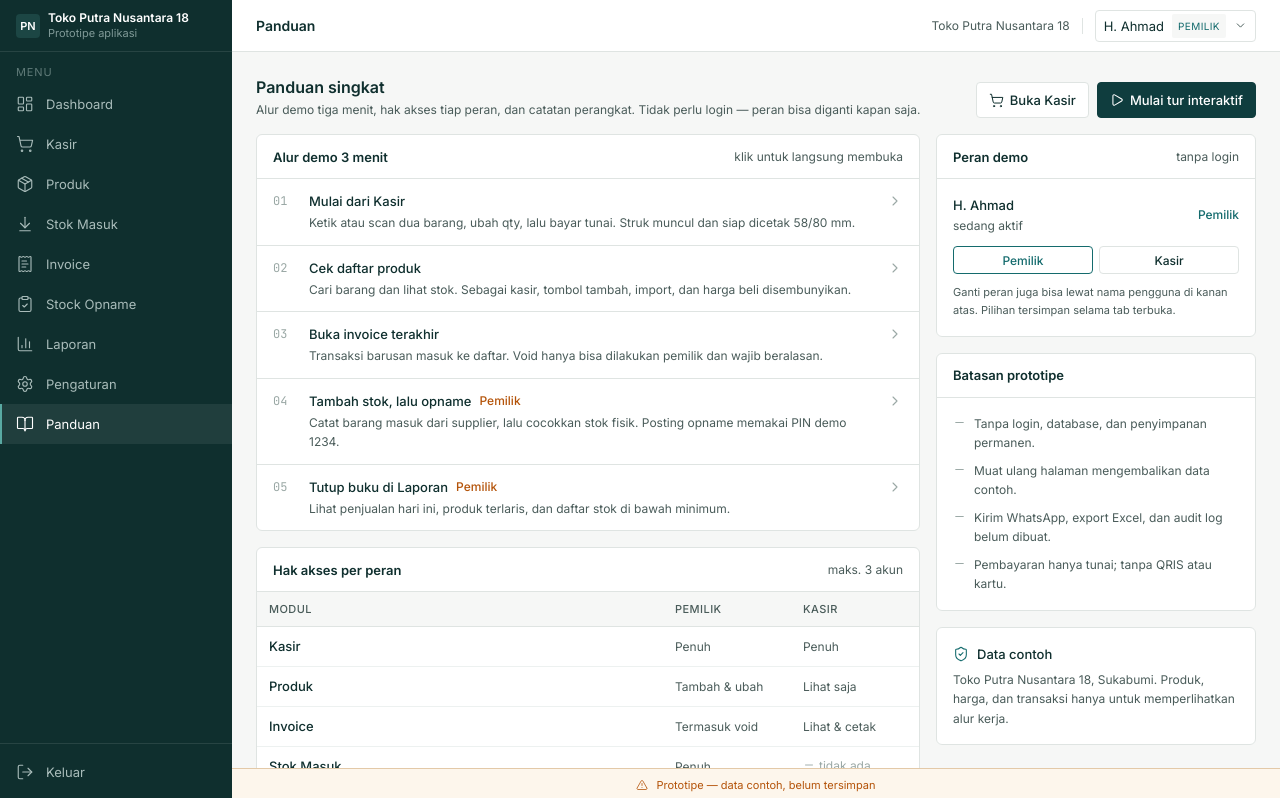
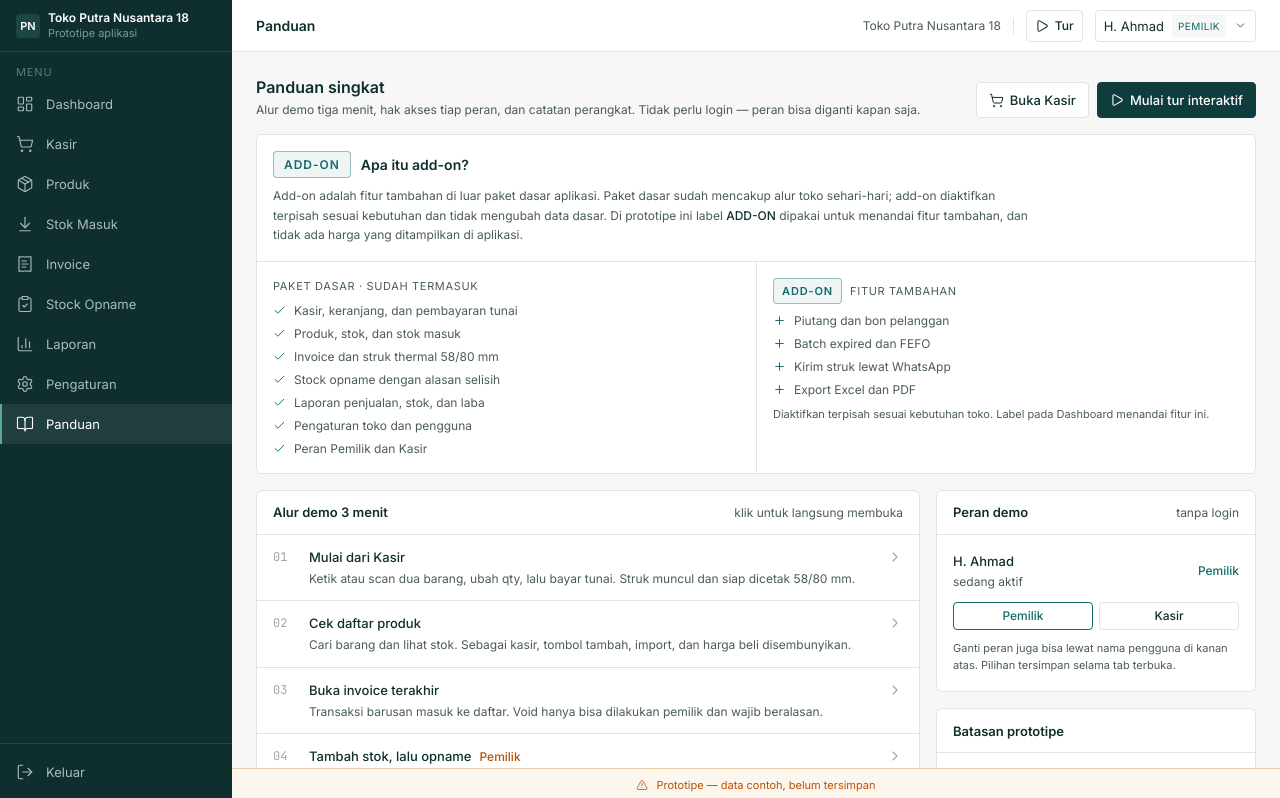
Before and after one commit to Pappa66/kasir, a Vue app: page /#/panduan in a window 1280 px wide. Shown: the top 798 px of the page. Built offline with nearby package versions, Linux system fonts and the light colour scheme.

Commit message:
Sembunyikan struk cadangan di layar dan tegaskan label add-on

```diff
--- /dev/null
+++ b/src/components/AddonTag.vue
@@ -0,0 +1,8 @@
+<template>
+  <span
+    class="inline-flex shrink-0 items-center rounded border border-accent-2/40 bg-[#eef5f4] px-2 py-0.5 text-[11px] font-semibold uppercase tracking-[0.08em] text-accent-2"
+    title="Fitur tambahan di luar paket dasar"
+  >
+    Add-on
+  </span>
+</template>
--- a/src/components/AppShell.vue
+++ b/src/components/AppShell.vue
@@ -62,6 +62,18 @@
         <div class="flex shrink-0 items-center gap-2 sm:gap-3">
           <span class="hidden text-xs text-ink-soft xl:inline">{{ toko.data.nama_toko }}</span>
           <span class="hidden h-4 w-px bg-line xl:block" aria-hidden="true" />
+
+          <button
+            v-if="!tour.aktif"
+            type="button"
+            class="btn btn-sm h-8"
+            title="Mulai tur interaktif"
+            aria-label="Mulai tur interaktif"
+            @click="tour.mulai()"
+          >
+            <Play :size="14" :stroke-width="1.8" />
+            <span class="hidden sm:inline">Tur</span>
+          </button>
 
           <div ref="akarPeran" class="relative" data-tour="peran">
             <button
@@ -148,17 +160,20 @@ import {
   ChevronDown,
   Check,
   LogOut,
+  Play,
 } from 'lucide-vue-next'
 import ToastHost from './ToastHost.vue'
 import { useToko } from '../stores/toko'
 import { useUi } from '../stores/ui'
 import { useSesi } from '../stores/sesi'
+import { useTour } from '../stores/tour'
 
 const route = useRoute()
 const router = useRouter()
 const toko = useToko()
 const ui = useUi()
 const sesi = useSesi()
+const tour = useTour()
 
 const menu = [
   { path: '/dashboard', label: 'Dashboard', icon: LayoutDashboard, peran: ['pemilik'] },
--- a/src/pages/Dashboard.vue
+++ b/src/pages/Dashboard.vue
@@ -54,7 +54,7 @@
         <div class="flex items-baseline justify-between">
           <span class="text-2xs uppercase tracking-[0.04em] text-ink-soft">Kadaluarsa &lt; 30 hari</span>
           <div class="flex items-center gap-2">
-            <span class="rounded border border-[#e3c9a8] px-1 text-[10px] text-warn">add-on</span>
+            <AddonTag />
             <span class="text-xl font-semibold tnum">{{ d.mendekatiExpired.length }}</span>
           </div>
         </div>
@@ -66,7 +66,7 @@
         <div class="flex items-baseline justify-between">
           <span class="text-2xs uppercase tracking-[0.04em] text-ink-soft">Bon jatuh tempo</span>
           <div class="flex items-center gap-2">
-            <span class="rounded border border-line px-1 text-[10px] text-ink-soft">add-on</span>
+            <AddonTag />
             <span class="text-xl font-semibold tnum">3</span>
           </div>
         </div>
@@ -174,6 +174,7 @@
 <script setup>
 import { RouterLink } from 'vue-router'
 import { ShoppingCart } from 'lucide-vue-next'
+import AddonTag from '../components/AddonTag.vue'
 import { getDashboard, HARI_INI } from '../data/adapter'
 import { rupiah, angka, qty, tanggalPanjang } from '../lib/format'
 
--- a/src/pages/Panduan.vue
+++ b/src/pages/Panduan.vue
@@ -19,6 +19,51 @@
         </button>
       </div>
     </div>
+
+    <section class="panel overflow-hidden">
+      <div class="border-b border-line p-4">
+        <div class="flex flex-wrap items-center gap-2.5">
+          <AddonTag class="!px-2.5 !py-1 !text-xs" />
+          <h3 class="text-base font-semibold text-ink">Apa itu add-on?</h3>
+        </div>
+        <p class="mt-2 max-w-3xl text-xs leading-relaxed text-ink-soft">
+          Add-on adalah fitur tambahan di luar paket dasar aplikasi. Paket dasar sudah mencakup
+          alur toko sehari-hari; add-on diaktifkan terpisah sesuai kebutuhan dan tidak mengubah
+          data dasar. Di prototipe ini label <span class="font-medium text-ink">ADD-ON</span>
+          dipakai untuk menandai fitur tambahan, dan tidak ada harga yang ditampilkan di aplikasi.
+        </p>
+      </div>
+      <div class="grid divide-y divide-line sm:grid-cols-2 sm:divide-x sm:divide-y-0">
+        <div class="p-4">
+          <div class="text-2xs uppercase tracking-[0.06em] text-ink-soft">
+            Paket dasar · sudah termasuk
+          </div>
+          <ul class="mt-2 space-y-1.5 text-xs text-ink-soft">
+            <li v-for="b in dasar" :key="b" class="flex gap-2">
+              <Check :size="13" :stroke-width="1.8" class="mt-0.5 shrink-0 text-ok" />
+              <span>{{ b }}</span>
+            </li>
+          </ul>
+        </div>
+        <div class="p-4">
+          <div class="flex flex-wrap items-center gap-2">
+            <AddonTag />
+            <span class="text-2xs uppercase tracking-[0.06em] text-ink-soft">
+              Fitur tambahan
+            </span>
+          </div>
+          <ul class="mt-2 space-y-1.5 text-xs text-ink-soft">
+            <li v-for="a in addon" :key="a" class="flex gap-2">
+              <Plus :size="13" :stroke-width="1.8" class="mt-0.5 shrink-0 text-accent-2" />
+              <span>{{ a }}</span>
+            </li>
+          </ul>
+          <p class="mt-2 text-2xs leading-relaxed text-ink-soft">
+            Diaktifkan terpisah sesuai kebutuhan toko. Label pada Dashboard menandai fitur ini.
+          </p>
+        </div>
+      </div>
+    </section>
 
     <div class="grid items-start gap-4 lg:grid-cols-[minmax(0,1fr)_320px]">
       <div class="min-w-0 space-y-4">
@@ -198,15 +243,18 @@
 <script setup>
 import { RouterLink, useRouter } from 'vue-router'
 import {
+  Check,
   ChevronRight,
   Minus,
   Monitor,
   Play,
+  Plus,
   Printer,
   ScanLine,
   ShieldCheck,
   ShoppingCart,
 } from 'lucide-vue-next'
+import AddonTag from '../components/AddonTag.vue'
 import { useSesi } from '../stores/sesi'
 import { useTour } from '../stores/tour'
 import { useUi } from '../stores/ui'
@@ -264,6 +312,23 @@ const batasan = [
   'Pembayaran hanya tunai; tanpa QRIS atau kartu.',
 ]
 
+const dasar = [
+  'Kasir, keranjang, dan pembayaran tunai',
+  'Produk, stok, dan stok masuk',
+  'Invoice dan struk thermal 58/80 mm',
+  'Stock opname dengan alasan selisih',
+  'Laporan penjualan, stok, dan laba',
+  'Pengaturan toko dan pengguna',
+  'Peran Pemilik dan Kasir',
+]
+
+const addon = [
+  'Piutang dan bon pelanggan',
+  'Batch expired dan FEFO',
+  'Kirim struk lewat WhatsApp',
+  'Export Excel dan PDF',
+]
+
 function masuk(role) {
   const u = sesi.daftar.find((x) => x.role === role && x.aktif)
   if (!u) return
--- a/src/style.css
+++ b/src/style.css
@@ -182,6 +182,12 @@
   }
 }
 
+/* Struk untuk dicetak hanya boleh muncul di media print.
+   Tanpa aturan ini, salinan struk ikut tampil di dasar halaman. */
+#cetak-root {
+  display: none;
+}
+
 @media print {
   @page {
     margin: 0;
```
Also changed, not shown: 1 other file (tests, documents, lock files or other folders).
